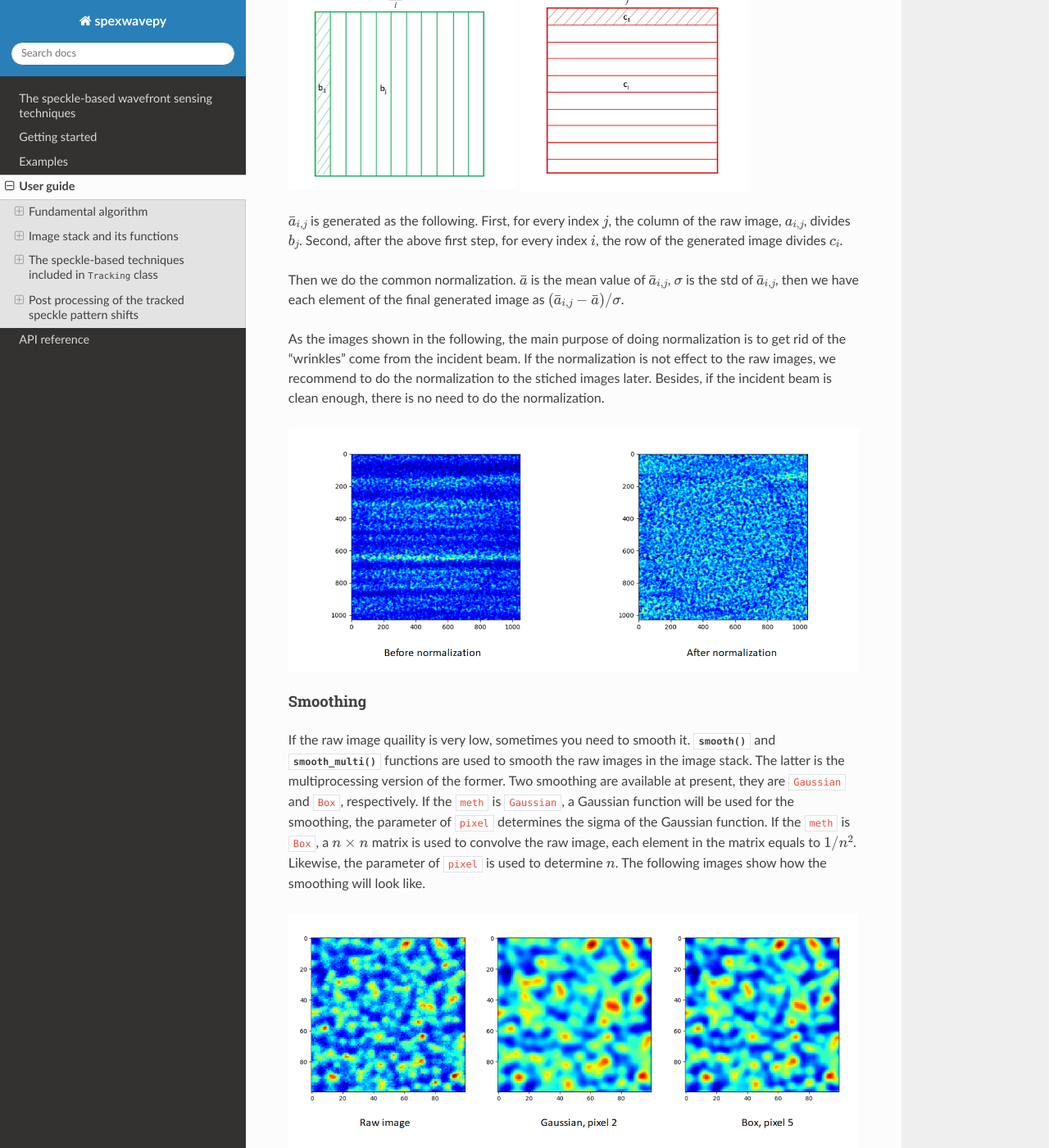
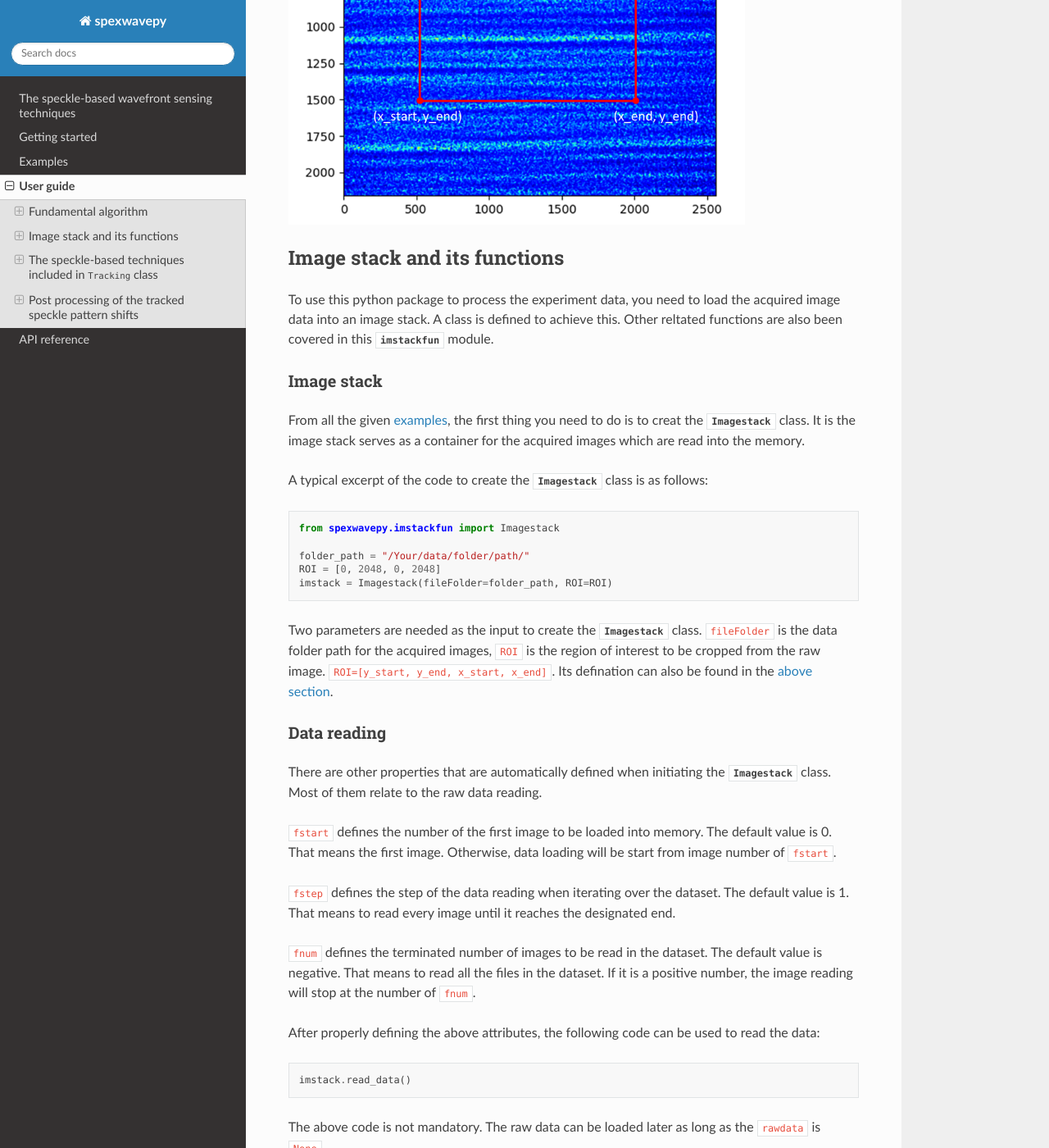
Before and after one commit to wholingfei/spexwavepy, a Sphinx documentation site: the page built from docs/source/userguide.rst, in a window 1280 px wide and 1400 px high, scrolled down 5839 px. Shown: the whole window at 82% size. Built offline with Sphinx 7.4.7 and the Read the Docs theme 2.0.0, drawn with Linux system fonts in a browser that asks for light colours; some of the changed text lies outside the part shown.

Commit message:
userguide, TBC

```diff
--- a/docs/source/userguide.rst
+++ b/docs/source/userguide.rst
@@ -52,7 +52,6 @@
 For more information of the **template matching** in OpenCv-Python (cv2) package,
 please refer to `this link <https://docs.opencv.org/3.4/de/da9/tutorial_template_matching.html>`_.
 
-
 .. _usesubpix:
 
 Sub-pixel registration
@@ -118,7 +104,6 @@
   y_m = x_0 + \frac{\ln(R(x_{0}, y_{0}-1))-\ln(R(x_{0}, y_{0}+1))}{2\ln(R(x_{0}, y_{0}+1))-4\ln(R(x_{0}, y_{0}))+2\ln(R(x_{0}, y_{0}-1))}
 
 where :math:`x_0` and :math:`y_0` are the pixel indices in the two dimensions with the maximum value of :math:`R(x, y)`.
-
 
 .. _subpara:
 
@@ -134,6 +119,18 @@
   y_m = x_0 + \frac{R(x_{0}, y_{0}-1)-R(x_{0}, y_{0}+1)}{2R(x_{0}, y_{0}+1)-4R(x_{0}, y_{0})+2R(x_{0}, y_{0}-1)}
 
 where :math:`x_0` and :math:`y_0` are the pixel indices in the two dimensions with the maximum value of :math:`R(x, y)`.
+
+.. [defaultref1] Fisher, G. H., & Welsch, B.T.
+                 "FLCT: a fast, efficient method for performing local correlation tracking."
+                 Subsurface and Atmospheric Influences on Solar Activity. Vol. 383. 2008.
+
+.. [defaultref2] Qiao, Zhi, et al.
+                 "Wavelet-transform-based speckle vector tracking method for X-ray phase imaging."
+                 Optics Express 28.22 (2020): 33053-33067.
+
+.. [gaussref1] Debella-Gilo, M, and Kääb, A.
+     "Sub-pixel precision image matching for measuring surface displacements on mass movements using normalized cross-correlation."
+     Remote Sensing of Environment 115.1 (2011): 130-142.
 
 .. _useimmatch:
 
@@ -154,6 +151,43 @@
 
 .. figure:: _static/imagematch.jpg
    :width: 80%
+
+.. _usenorm:
+
+Image normalization
+^^^^^^^^^^^^^^^^^^^
+We do normalization to mitigate the impact of the non-uniformity of the images.
+
+.. image:: _static/rawimage.JPG
+   :width: 40%
+
+Wherever to do the normalization, the basic function to call is
+:py:func:`~spexwavepy.corefun.NormImage`.
+The process is as follows.
+
+:math:`b_j` and :math:`c_i` are the partial sums of each column and row of the raw image, respectively.
+
+.. image:: _static/rowsum.JPG
+   :width: 40%
+
+.. image:: _static/colsum.JPG
+   :width: 40%
+
+:math:`\bar{a}_{i,j}` is generated as the following.
+First, for every index :math:`j`, the column of the raw image, :math:`a_{i,j}`, divides :math:`b_j`.
+Second, after the above first step, for every index :math:`i`, the row of the generated image divides :math:`c_i`.
+
+Then we do the common normalization.
+:math:`\bar{a}` is the mean value of :math:`\bar{a}_{i,j}`, :math:`\sigma` is the std of :math:`\bar{a}_{i,j}`,
+then we have each element of the final generated image as :math:`(\bar{a}_{i,j}-\bar{a})/\sigma`.
+
+As the images shown in the following, the main purpose of doing normalization is to
+get rid of the "wrinkles" come from the incident beam. If the normalization is not
+effect to the raw images, we recommend to do the normalization to the stiched images later.
+Besides, if the incident beam is clean enough, there is no need to do the normalization.
+
+.. image:: _static/normCRL.png
+   :width: 100%
 
 .. _useauxfunc:
 
@@ -193,59 +227,92 @@
 
 Image stack and its functions
 =============================
-*Say something...*
+To use this python package to process the experiment data,
+you need to load the acquired image data into an image stack.
+A class is defined to achieve this.
+Other reltated functions are also been covered in this
+:py:mod:`~spexwavepy.imstackfun` module.
 
 .. _useimstack:
 
 Image stack
 -----------
-*Say something...*
+From all the given :doc:`examples <example>`,
+the first thing you need to do is to creat the :py:class:`~spexwavepy.imstackfun.Imagestack` class.
+It is the image stack serves as a container for the acquired images which are read into the memory.
+
+A typical excerpt of the code to create the :py:class:`~spexwavepy.imstackfun.Imagestack` class is
+as follows:
+
+.. code-block:: Python
+
+   from spexwavepy.imstackfun import Imagestack
+
+   folder_path = "/Your/data/folder/path/"
+   ROI = [0, 2048, 0, 2048]
+   imstack = Imagestack(fileFolder=folder_path, ROI=ROI)
+
+Two parameters are needed as the input to create the :py:class:`~spexwavepy.imstackfun.Imagestack` class.
+``fileFolder`` is the data folder path for the acquired images,
+``ROI`` is the region of interest to be cropped from the raw image.
+``ROI=[y_start, y_end, x_start, x_end]``.
+Its defination can also be found in the :ref:`above section <useauxfunc>`.
+
+Data reading
+------------
+There are other properties that are automatically defined when initiating the
+:py:class:`~spexwavepy.imstackfun.Imagestack` class.
+Most of them relate to the raw data reading.
+
+``fstart`` defines the number of the first image to be loaded into memory. The default value is 0.
+That means the first image. Otherwise, data loading will be start from image number of ``fstart``.
+
+``fstep`` defines the step of the data reading when iterating over the dataset. The default value is 1.
+That means to read every image until it reaches the designated end.
+
+``fnum`` defines the terminated number of images to be read in the dataset. The default value is negative.
+That means to read all the files in the dataset.
+If it is a positive number, the image reading will stop at the number of ``fnum``.
+
+After properly defining the above attributes, the following code can be used to read the data:
+
+.. code-block:: Python
+
+   imstack.read_data()
+
+The above code is not mandatory. The raw data can be loaded later as long as the ``rawdata`` is ``None``.
+
+The :py:meth:`~spexwavepy.imstackfun.Imagestack.read_data` method of the
+:py:class:`~spexwavepy.imstackfun.Imagestack` class is called to load the data into the memory.
+After the invoking of this method, the raw data is stored in the read-only ``rawdata`` attribute,
+the same raw data is also stored in the ``data`` attribute.
+This attribute can be modified when other methods are called.
+
+In general, :py:meth:`~spexwavepy.imstackfun.Imagestack.read_data` method reads from
+the image start with the number of ``fstart``, ends with the number of ``fnum``,
+the reading step is defined as ``fstep``.
 
 .. _usepreprocess:
 
 Preprocessing of the images
 ---------------------------
 *Say something...*
+There are some other methods defined in :py:class:`~spexwavepy.imstackfun.Imagestack` class.
+They are mainly used to preprocess the raw images in the image stack.
 
-.. _usenorm:
+.. _usenormstack:
 
 Normalization
 ^^^^^^^^^^^^^
-We do normalization to mitigate the impact of the non-uniformity of the images.
-There are two places in this package to do the normalization.
-One is to normalize the raw images, the other one is to normalize the stitched images.
-**Usually, we only choose one place to do the normalization.**
+The :py:meth:`~spexwavepy.imstackfun.Imagestack.norm` method is called to normalize the raw images in
+the image stack. The normalization algorithm used for each image is described in the
+:ref:`above section <usenorm>`.
 
-.. image:: _static/rawimage.JPG
-   :width: 40%
-
-Wherever to do the normalization, the basic function to call is
-:py:func:`~spexwavepy.corefun.NormImage`.
-The process is as follows.
-
-:math:`b_j` and :math:`c_i` are the partial sums of each column and row of the raw image, respectively.
-
-.. image:: _static/rowsum.JPG
-   :width: 40%
-
-.. image:: _static/colsum.JPG
-   :width: 40%
-
-:math:`\bar{a}_{i,j}` is generated as the following.
-First, for every index :math:`j`, the column of the raw image, :math:`a_{i,j}`, divides :math:`b_j`.
-Second, after the above first step, for every index :math:`i`, the row of the generated image divides :math:`c_i`.
-
-Then we do the common normalization.
-:math:`\bar{a}` is the mean value of :math:`\bar{a}_{i,j}`, :math:`\sigma` is the std of :math:`\bar{a}_{i,j}`,
-then we have each element of the final generated image as :math:`(\bar{a}_{i,j}-\bar{a})/\sigma`.
-
-As the images shown in the following, the main purpose of doing normalization is to
-get rid of the "wrinkles" come from the incident beam. If the normalization is not
-effect to the raw images, we recommend to do the normalization to the stiched images later.
-Besides, if the incident beam is clean enough, there is no need to do the normalization.
-
-.. image:: _static/normCRL.png
-   :width: 100%
+.. note::
+   There are two places in this package to do the normalization.
+   One is to normalize the raw images, the other one is to normalize the
+   stitched images (see in the following sections for the ``Tracking`` class).
+   **Usually, we only choose one place to do the normalization.**
 
 .. _usesmooth:
 
@@ -267,6 +334,17 @@
 
 .. figure:: _static/smoothing.png
    :width: 100%
+
+.. _useflip:
+
+Fliping the images
+^^^^^^^^^^^^^^^^^^
+
+.. _userot:
+
+Rotating the images
+^^^^^^^^^^^^^^^^^^^
+*Two functions, rot90deg and rotate...*
 
 .. _usedetpix:
 
```
Also changed, not shown: other parts of docs/source/userguide.rst (+1 -14 lines), 8 other files.
